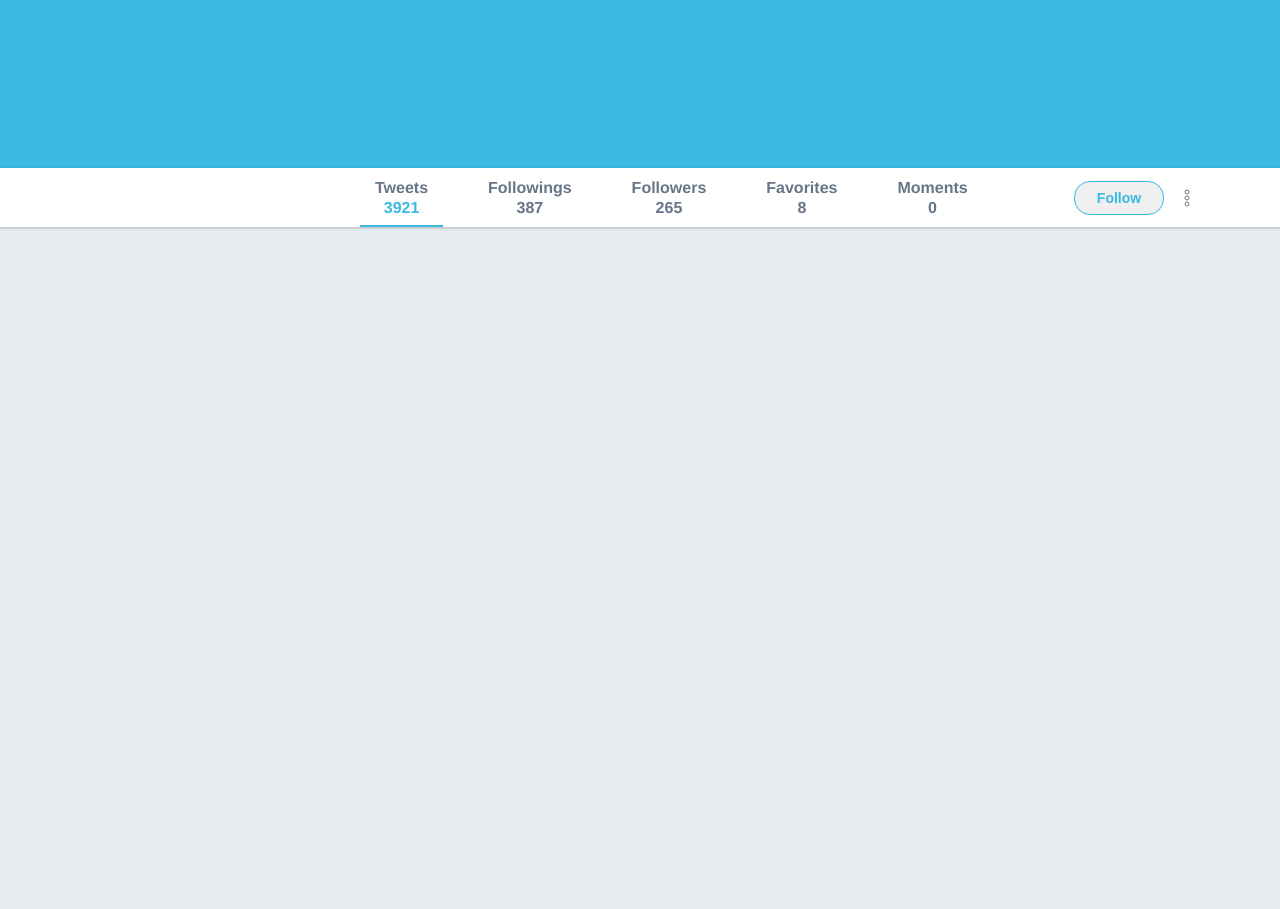
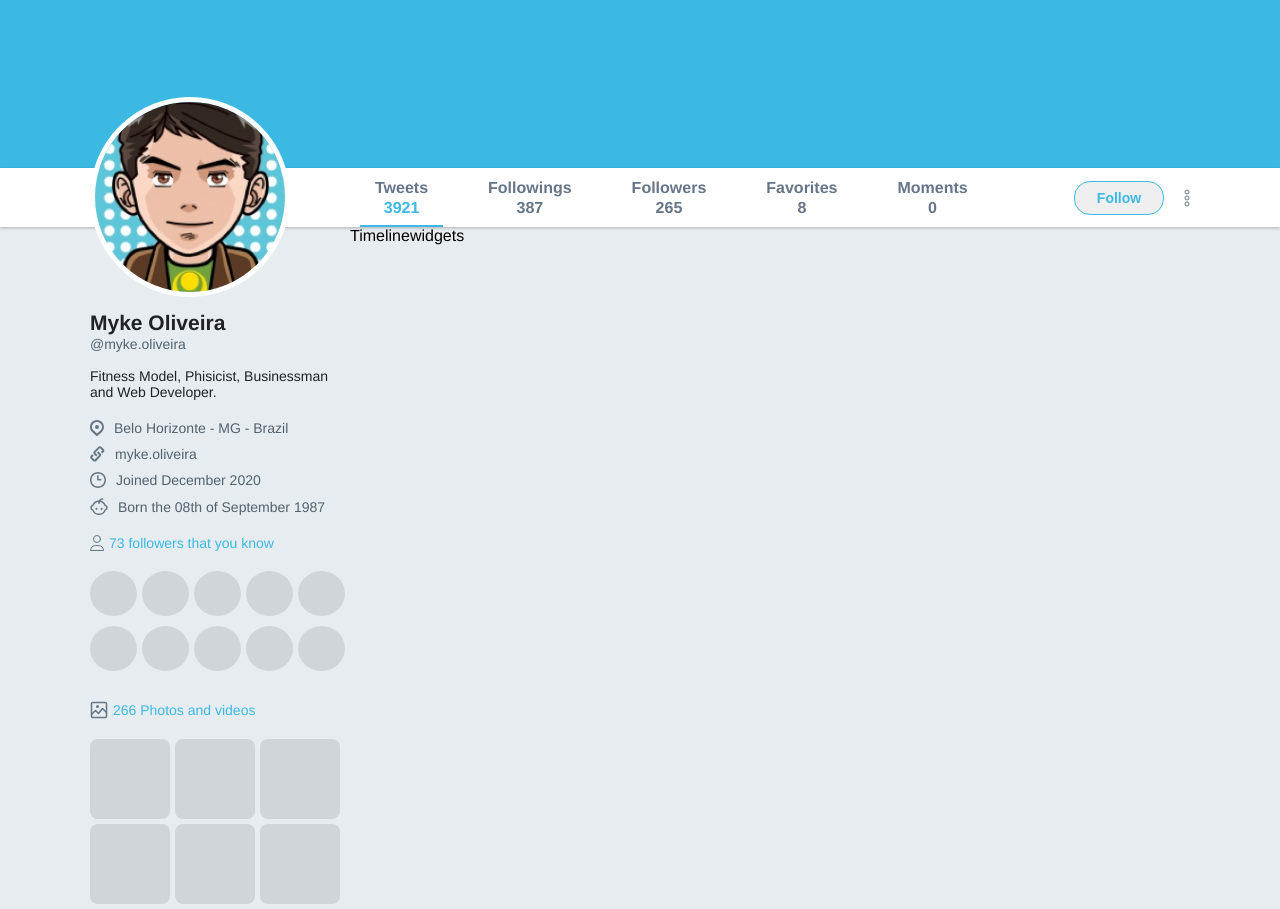
Before and after one commit to myke-oliveira/Twitter-Clone, a plain HTML site: page index.html in a window 1280 px wide. Shown: the part 258-1167 px from the top of the page. Before the commit the page ends 800 px from the top, so only its background shows below. Drawn offline with Linux system fonts and the light colour scheme.

Commit message:
style profile

```diff
--- a/index.html
+++ b/index.html
@@ -1,5 +1,5 @@
 <!DOCTYPE html>
-<html lang="pt-br">
+<html lang="en">
   <head>
     <meta charset="UTF-8" />
     <meta name="viewport" content="width=device-width, initial-scale=1.0" />
@@ -47,5 +47,59 @@
         </div>
       </div>
     </div>
+    <div class="wrapper-content content">
+      <aside class="profile">
+        <img class="avatar" src="/images/avatar.png" alt="Myke Albuquerque">
+        <h1>Myke Oliveira</h1>
+        <span>@myke.oliveira</span>
+        <p>Fitness Model, Phisicist, Businessman and Web Developer.</p>
+        <ul class="list">
+          <li>
+            <img src="/images/place.svg" alt="place">
+            Belo Horizonte - MG - Brazil
+          </li>
+          <li>
+            <img src="/images/url.svg" alt="url">
+            myke.oliveira
+          </li>
+          <li>
+            <img src="/images/joined.svg" alt="join">
+            Joined December 2020
+          </li>
+          <li>
+            <img src="/images/born.svg" alt="born">
+            Born the 08th of September 1987
+          </li>
+        </ul>
+        <div class="widget followers">
+          <strong><img src="/images/followers.svg" alt="followers">73 followers that you know</strong>
+          <ul>
+            <li></li>
+            <li></li>
+            <li></li>
+            <li></li>
+            <li></li>
+            <li></li>
+            <li></li>
+            <li></li>
+            <li></li>
+            <li></li>
+          </ul>
+        </div>
+        <div class="widget images">
+          <strong><img src="/images/images.svg" alt="followers">266 Photos and videos</strong>
+          <ul>
+            <li></li>
+            <li></li>
+            <li></li>
+            <li></li>
+            <li></li>
+            <li></li>
+          </ul>
+        </div>
+      </aside>
+      <section class="timeline">Timeline</section>
+      <aside class="widgets">widgets</aside>
+    </div>
   </body>
 </html>
--- a/style.css
+++ b/style.css
@@ -183,3 +183,108 @@ div.bar .content div.actions button {
   border-radius: 16px;
   margin-right: 20px;
 }
+
+div.wrapper-content {
+  display: flex;
+}
+
+div.wrapper-content aside.profile {
+  max-width: 260px;
+}
+
+div.wrapper-content aside.profile img.avatar {
+  width: 200px;
+  height: 200px;
+  border-radius: 50%;
+  border: 5px solid #FFF;
+  margin-top: -130px;
+}
+
+div.wrapper-content aside.profile h1 {
+  font-size: 21px;
+  color: #1F2226;
+  margin-top: 10px;
+}
+
+div.wrapper-content aside.profile span {
+  font-size: 14px;
+  color: #53626C;
+}
+
+div.wrapper-content aside.profile p {
+  font-size: 14px;
+  color : #1F2226;
+  margin-top: 15px;
+}
+
+div.wrapper-content aside.profile ul {
+  margin-top: 20px;
+  list-style: none;
+}
+
+div.wrapper-content aside.profile ul.list li {
+  font-size: 14px;
+  color : #53626C;
+  display: flex;
+  align-items: center;
+  margin-top: 10px;
+}
+
+div.wrapper-content aside.profile ul.list li:first-child {
+  margin-top: 0px;
+}
+
+div.wrapper-content aside.profile ul.list li img {
+  margin-right: 10px;
+}
+
+div.wrapper-content aside.profile .widget {
+  margin-top: 20px;
+}
+
+div.wrapper-content aside.profile .widget strong {
+  font-weight: normal;
+  color: #3BB9E3;
+  font-size: 14px;
+  display: flex;
+  align-items: center;
+}
+
+div.wrapper-content aside.profile .widget strong img {
+  margin-right: 5px;
+}
+
+div.wrapper-content aside.profile .followers ul {
+  list-style: none;
+  display: flex;
+  flex-wrap: wrap;
+  align-content: flex-start;
+  align-items: flex-start;
+}
+
+div.wrapper-content aside.profile .followers ul li {
+  width: 45px;
+  height: 45px;
+  background: #D0D5D9;
+  border-radius: 50%;
+  flex-grow: 1;
+  flex-shrink: 0;
+  margin: 0 5px 10px 0;
+}
+
+div.wrapper-content aside.profile .images ul {
+  list-style: none;
+  display: flex;
+  flex-wrap: wrap;
+  align-content: flex-start;
+  align-items: flex-start;
+}
+
+div.wrapper-content aside.profile .images ul li {
+  width: 80px;
+  height: 80px;
+  background: #D0D5D9;
+  border-radius: 8px;
+  flex-shrink: 0;
+  margin: 0 5px 5px 0;
+}
```
